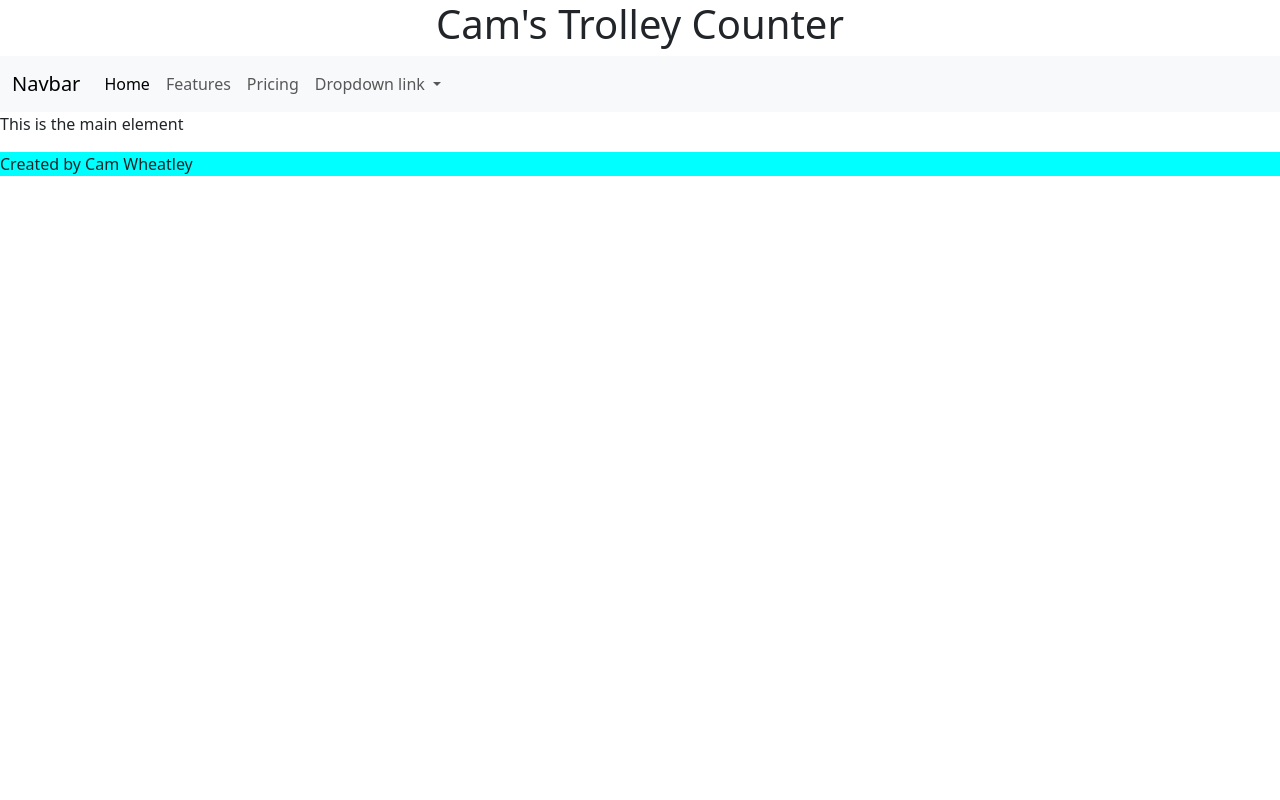
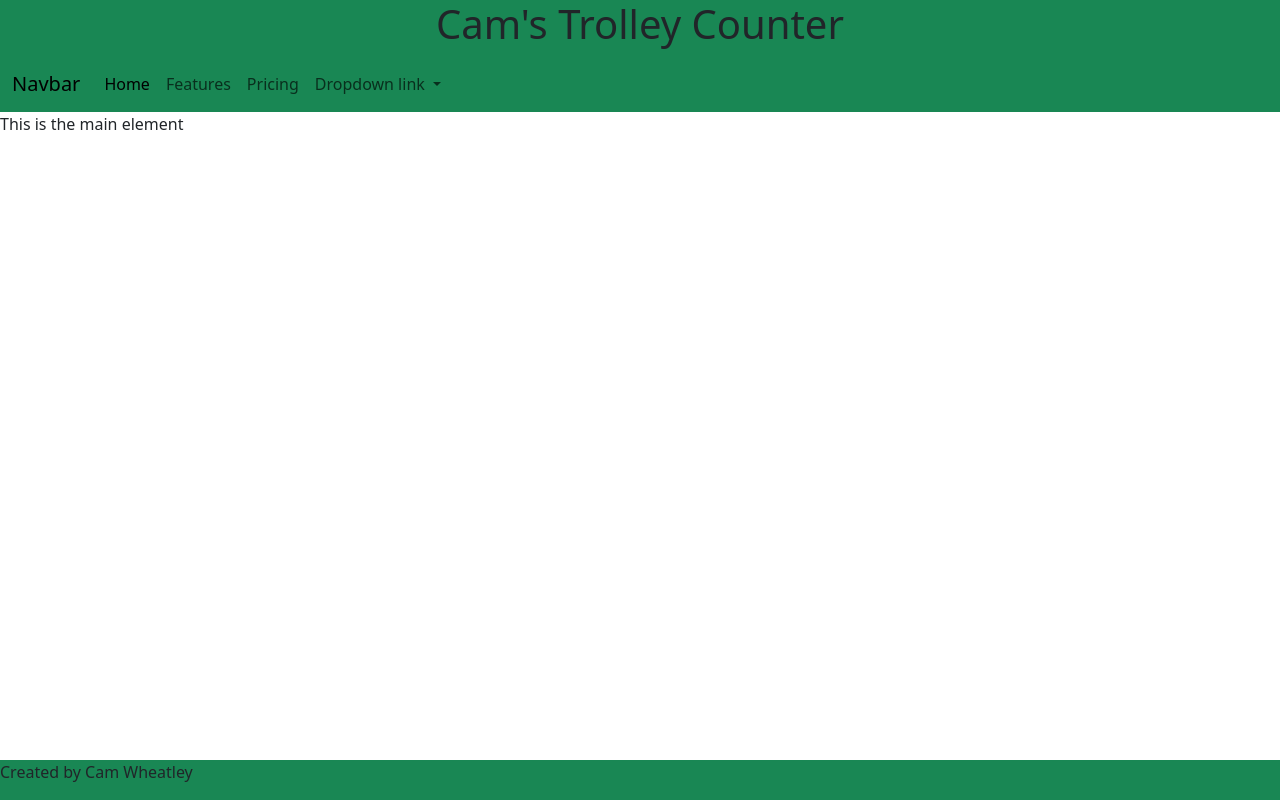
Before and after one commit to cameronjamesw/trolley-counter, a Django app: page /counter/ in a window 1280 px wide. Run offline with Django 5.2, Linux system fonts and the light colour scheme.

Commit message:
add comments and minial styling

```diff
--- a/static/css/styles.css
+++ b/static/css/styles.css
@@ -5,6 +5,12 @@
     box-sizing: border-box;
 }
 
-footer {
-    background-color: aqua;
+body {
+    display: flex;
+    flex-direction: column;
+    min-height: 100vh;
 }
+
+main {
+    flex: 1 0 auto;
+}
--- a/templates/base.html
+++ b/templates/base.html
@@ -18,9 +18,12 @@
     <link href="{% static 'css/styles.css' %}" rel="stylesheet" />
   </head>
   <body>
-    <header>
+    <!-- This is the header -->
+    <header class="bg-success">
       <h1 class="text-center">Cam's Trolley Counter</h1>
-      <nav class="navbar navbar-expand-lg bg-body-tertiary">
+
+      <!-- This is the nav element -->
+      <nav class="navbar navbar-expand-lg bg-success">
         <div class="container-fluid">
           <a class="navbar-brand" href="#">Navbar</a>
           <button
@@ -69,11 +72,14 @@
       </nav>
     </header>
 
-    {% block content %}
-    <!-- Child content goes here -->
-    {% endblock %}
+    <main>
+      {% block content %}
+      <!-- Child content goes here -->
+      {% endblock %}
+    </main>
 
-    <footer>
+    <!-- This is the footer -->
+    <footer class="bg-success">
       <p>Created by Cam Wheatley</p>
     </footer>
   </body>
```
